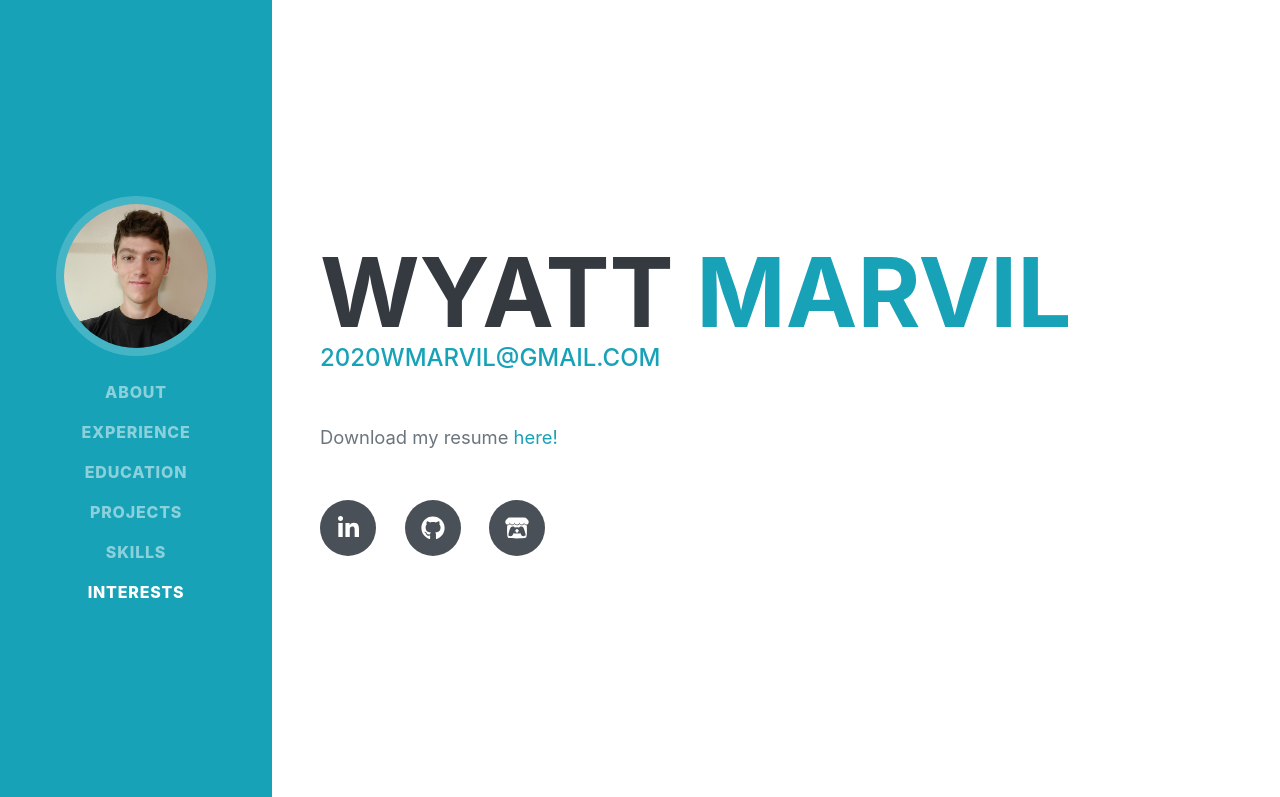
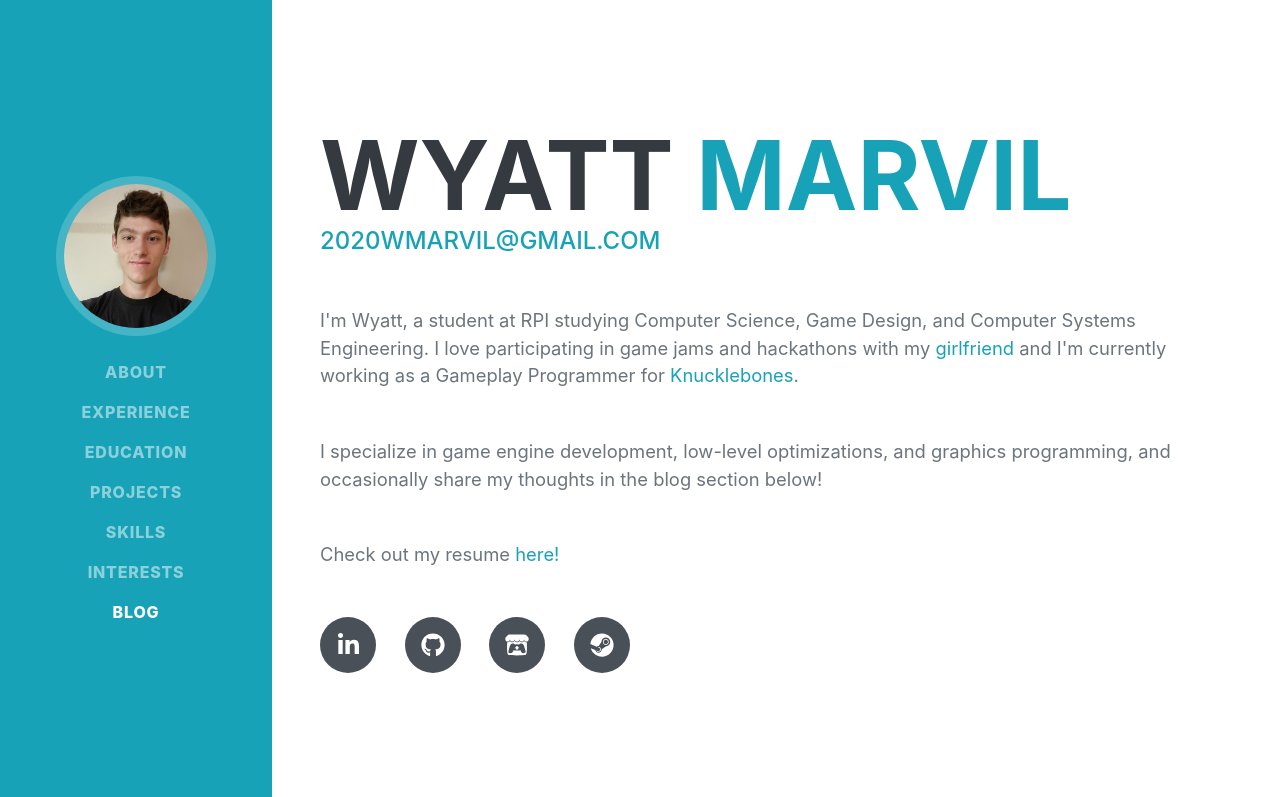
Before and after one commit to 2020wmarvil/2020wmarvil.github.io, a plain HTML site: page index.html in a window 1280 px wide. Shown: the top 797 px of the page. Drawn offline with nearby package versions, Linux system fonts and the light colour scheme; a web font is replaced by a local one.

Commit message:
Description

```diff
--- a/index.html
+++ b/index.html
@@ -31,6 +31,7 @@
                     <li class="nav-item"><a class="nav-link js-scroll-trigger" href="#projects">Projects</a></li>
                     <li class="nav-item"><a class="nav-link js-scroll-trigger" href="#skills">Skills</a></li>
                     <li class="nav-item"><a class="nav-link js-scroll-trigger" href="#interests">Interests</a></li>
+                    <li class="nav-item"><a class="nav-link js-scroll-trigger" href="#blog">Blog</a></li>
                 </ul>
             </div>
         </nav>
@@ -47,13 +48,25 @@
                         <a href="mailto:2020wmarvil@gmail.com">2020wmarvil@gmail.com</a>
                     </div>
                     <p class="lead mb-5">
-                        Download my resume
+                        I'm Wyatt, a student at RPI studying Computer Science, Game Design, and Computer Systems Engineering.
+                        I love participating in game jams and hackathons with my
+                        <a href="https://briannata.github.io/" > girlfriend </a>
+                        and I'm currently working as a Gameplay Programmer for
+                        <a href="https://www.knucklebones.us/" > Knucklebones</a>.
+                    </p>
+                    <p class="lead mb-5">
+                        I specialize in game engine development, low-level optimizations, and graphics programming, and occasionally
+                        share my thoughts in the blog section below!
+                    </p>
+                    <p class="lead mb-5">
+                        Check out my resume
                         <a href="assets/WyattMarvil_resume.pdf" download target="_blank" rel="noopener noreferrer"> here! </a>
                     </p>
                     <div class="social-icons">
                         <a class="social-icon" href="https://www.linkedin.com/in/wyattmarvil/"><i class="fab fa-linkedin-in"></i></a>
                         <a class="social-icon" href="https://github.com/2020wmarvil"><i class="fab fa-github"></i></a>
                         <a class="social-icon" href="https://ydog.itch.io/"><i class="fab fa-itch-io"></i></a>
+                        <a class="social-icon" href="https://steamcommunity.com/profiles/76561198150498740/"><i class="fab fa-steam"></i></a>
                     </div>
                 </div>
             </section>
@@ -219,6 +232,13 @@
                 </div>
             </section>
             <hr class="m-0" />
+            <!-- Blog -->
+            <section class="resume-section" id="blog">
+                <div>
+                    <p>Under Construction</p>
+                </div>
+            </section>
+            <hr class="m-0" />
         </div>
         <!-- Bootstrap core JS-->
         <script src="https://cdnjs.cloudflare.com/ajax/libs/jquery/3.5.1/jquery.min.js"></script>
```
